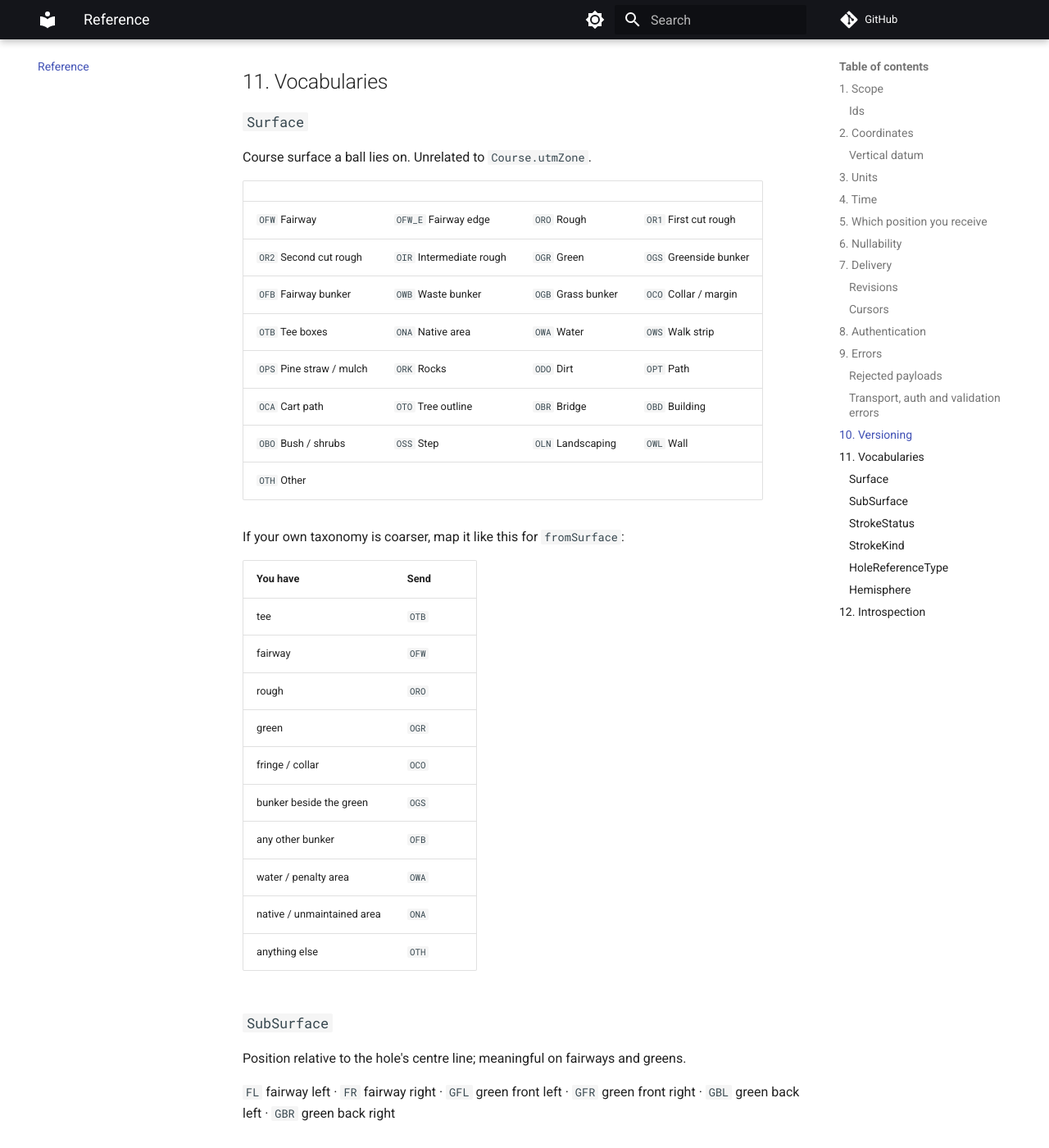
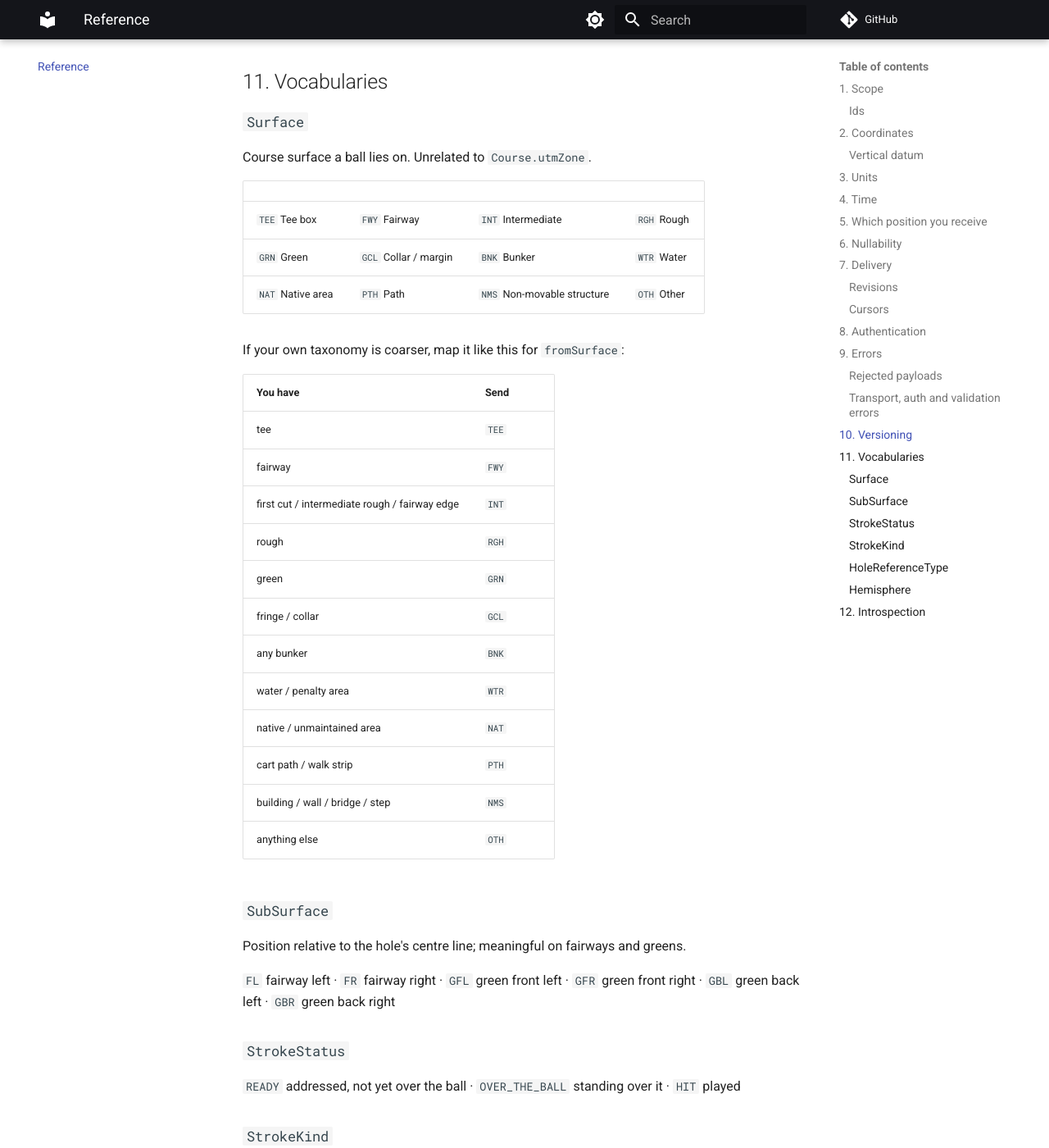
Before and after one commit to apgtec/golf-partner-api, an MkDocs documentation site: the page built from docs/reference.md, in a window 1280 px wide and 1400 px high, scrolled down 6327 px. Shown: the whole window at 82% size. Built offline with MkDocs 1.6.1 and Material for MkDocs 9.7.7, drawn with Linux system fonts in a browser that asks for light colours; comment, search, counter and statistics services are not loaded; the version menu is left out; some of the changed text lies outside the part shown.

```diff
--- a/docs/reference.md
+++ b/docs/reference.md
@@ -235,28 +235,25 @@ Course surface a ball lies on. Unrelated to `Course.utmZone`.
 
 | | | | |
 |---|---|---|---|
-| `OFW` Fairway | `OFW_E` Fairway edge | `ORO` Rough | `OR1` First cut rough |
-| `OR2` Second cut rough | `OIR` Intermediate rough | `OGR` Green | `OGS` Greenside bunker |
-| `OFB` Fairway bunker | `OWB` Waste bunker | `OGB` Grass bunker | `OCO` Collar / margin |
-| `OTB` Tee boxes | `ONA` Native area | `OWA` Water | `OWS` Walk strip |
-| `OPS` Pine straw / mulch | `ORK` Rocks | `ODO` Dirt | `OPT` Path |
-| `OCA` Cart path | `OTO` Tree outline | `OBR` Bridge | `OBD` Building |
-| `OBO` Bush / shrubs | `OSS` Step | `OLN` Landscaping | `OWL` Wall |
-| `OTH` Other | | | |
+| `TEE` Tee box | `FWY` Fairway | `INT` Intermediate | `RGH` Rough |
+| `GRN` Green | `GCL` Collar / margin | `BNK` Bunker | `WTR` Water |
+| `NAT` Native area | `PTH` Path | `NMS` Non-movable structure | `OTH` Other |
 
 If your own taxonomy is coarser, map it like this for `fromSurface`:
 
 | You have | Send |
 |---|---|
-| tee | `OTB` |
-| fairway | `OFW` |
-| rough | `ORO` |
-| green | `OGR` |
-| fringe / collar | `OCO` |
-| bunker beside the green | `OGS` |
-| any other bunker | `OFB` |
-| water / penalty area | `OWA` |
-| native / unmaintained area | `ONA` |
+| tee | `TEE` |
+| fairway | `FWY` |
+| first cut / intermediate rough / fairway edge | `INT` |
+| rough | `RGH` |
+| green | `GRN` |
+| fringe / collar | `GCL` |
+| any bunker | `BNK` |
+| water / penalty area | `WTR` |
+| native / unmaintained area | `NAT` |
+| cart path / walk strip | `PTH` |
+| building / wall / bridge / step | `NMS` |
 | anything else | `OTH` |
 
 ### `SubSurface`
```
Also changed, not shown: other parts of docs/reference.md (+3 -3 lines), docs/index.md (+17 -18 lines), docs/integration.md (+18 -19 lines), 1 other file.
